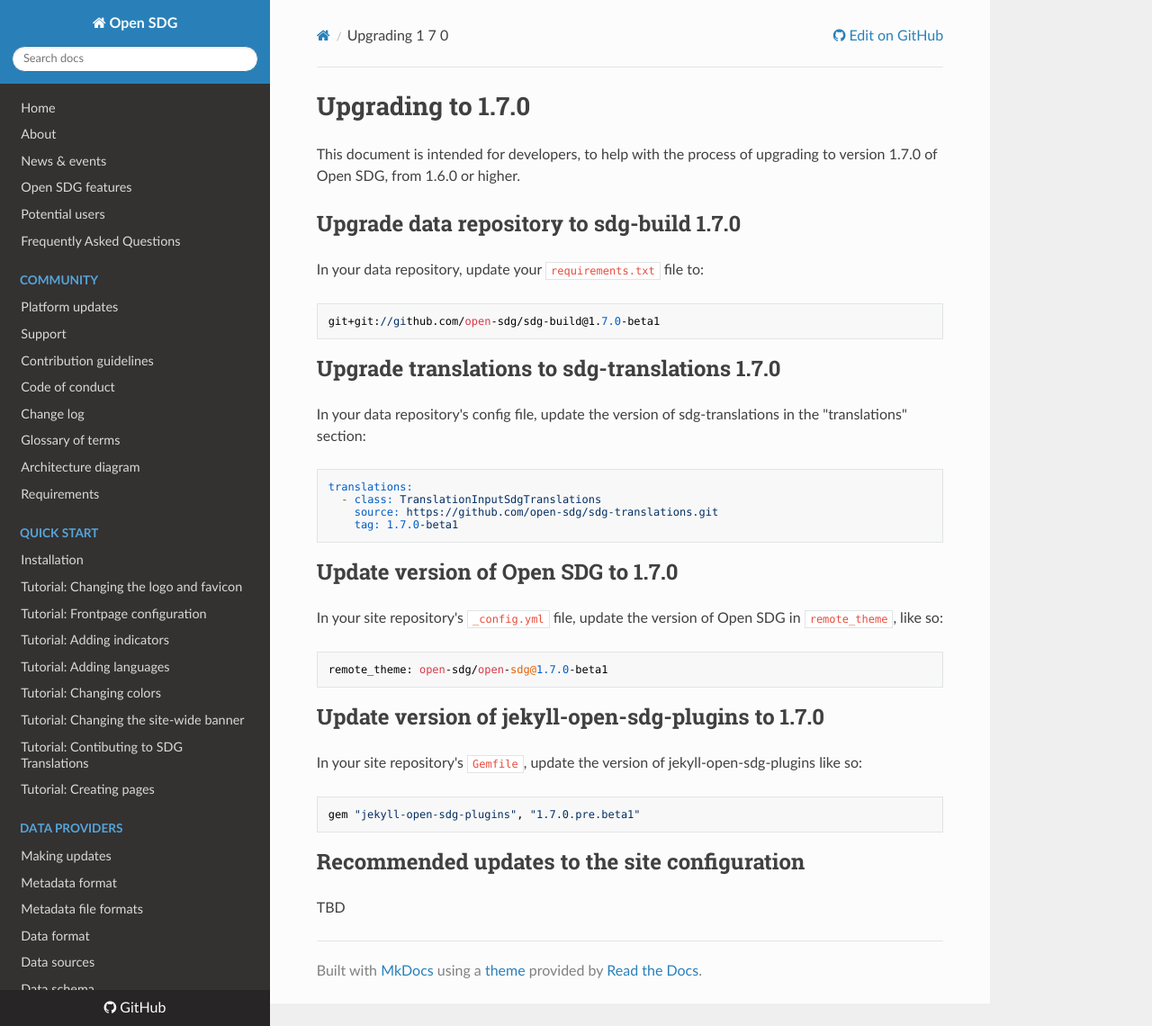
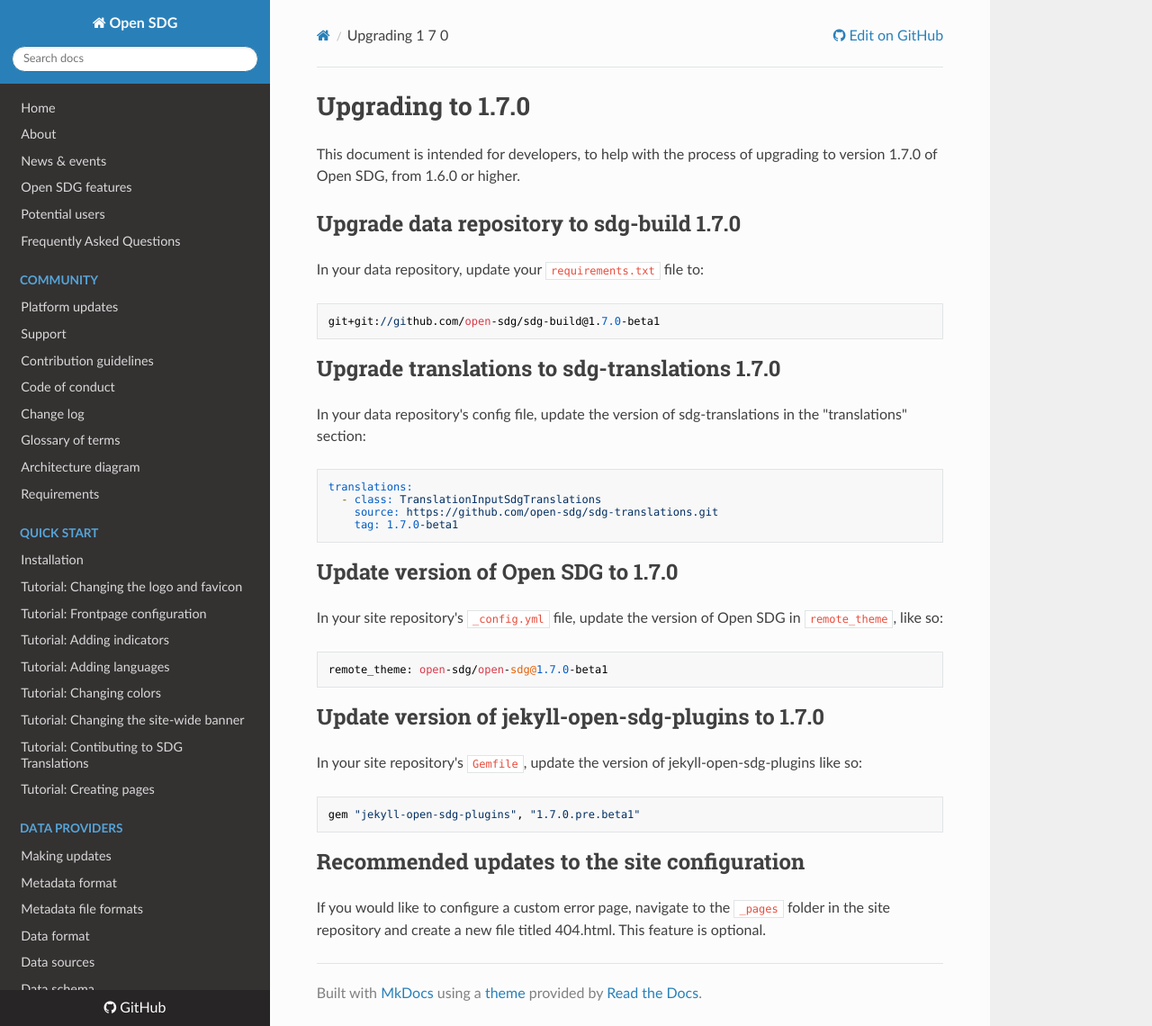
Before and after one commit to open-sdg/open-sdg, an MkDocs documentation site: the page built from docs/upgrades/upgrading-1-7-0.md, in a window 1280 px wide and 1140 px high. Shown: the whole window at 90% size. Built offline with MkDocs 1.6.1, drawn with Linux system fonts in a browser that asks for light colours; nearby versions of some CDN libraries; old or Windows-style settings are respelled for this version of MkDocs.

Commit message:
Update upgrading-1-7-0.md

```diff
--- a/docs/upgrades/upgrading-1-7-0.md
+++ b/docs/upgrades/upgrading-1-7-0.md
@@ -39,4 +39,4 @@
 
 ## Recommended updates to the site configuration
 
-TBD
+If you would like to configure a custom error page, navigate to the `_pages` folder in the site repository and create a new file titled 404.html. This feature is optional.
```
